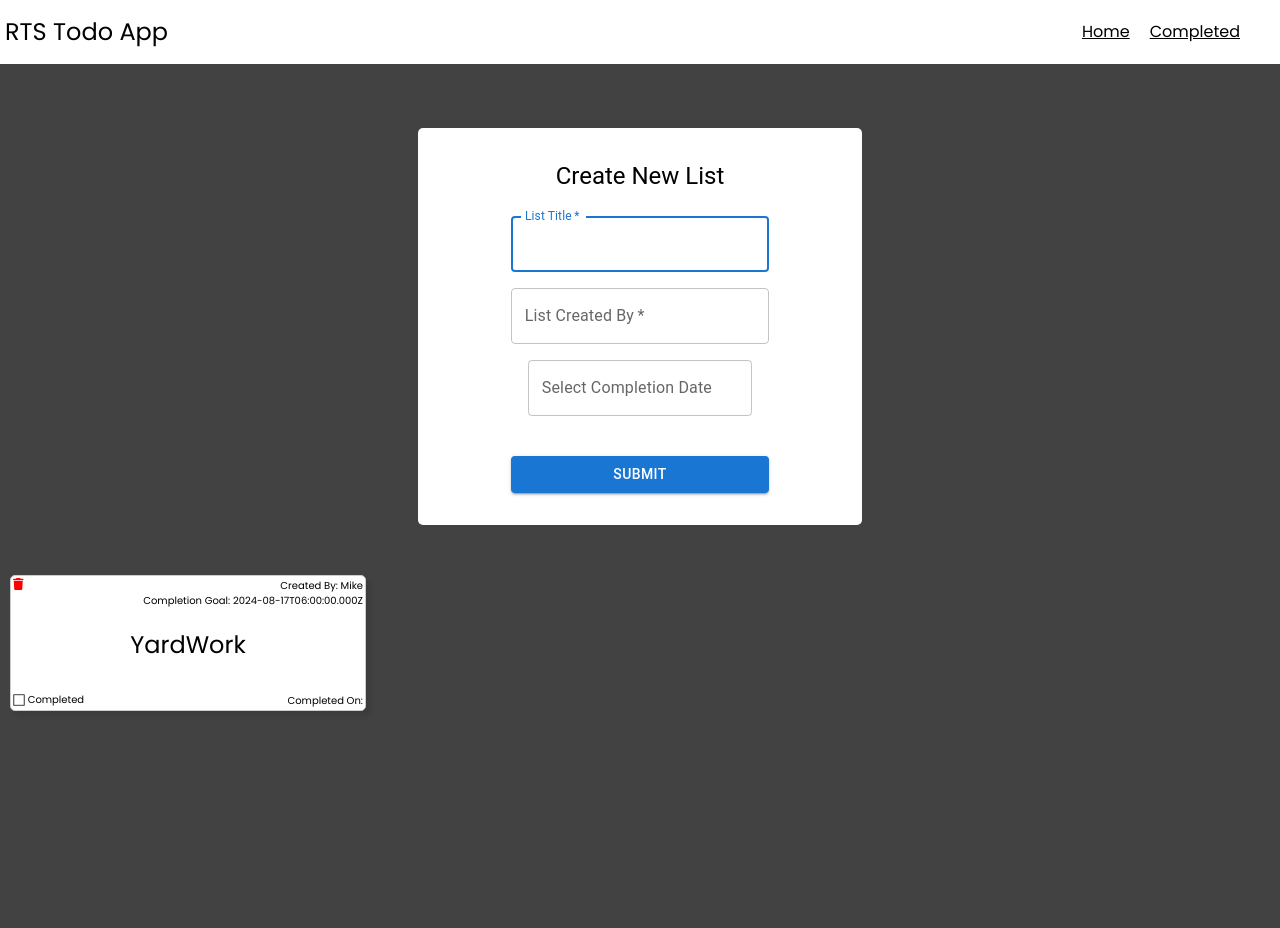
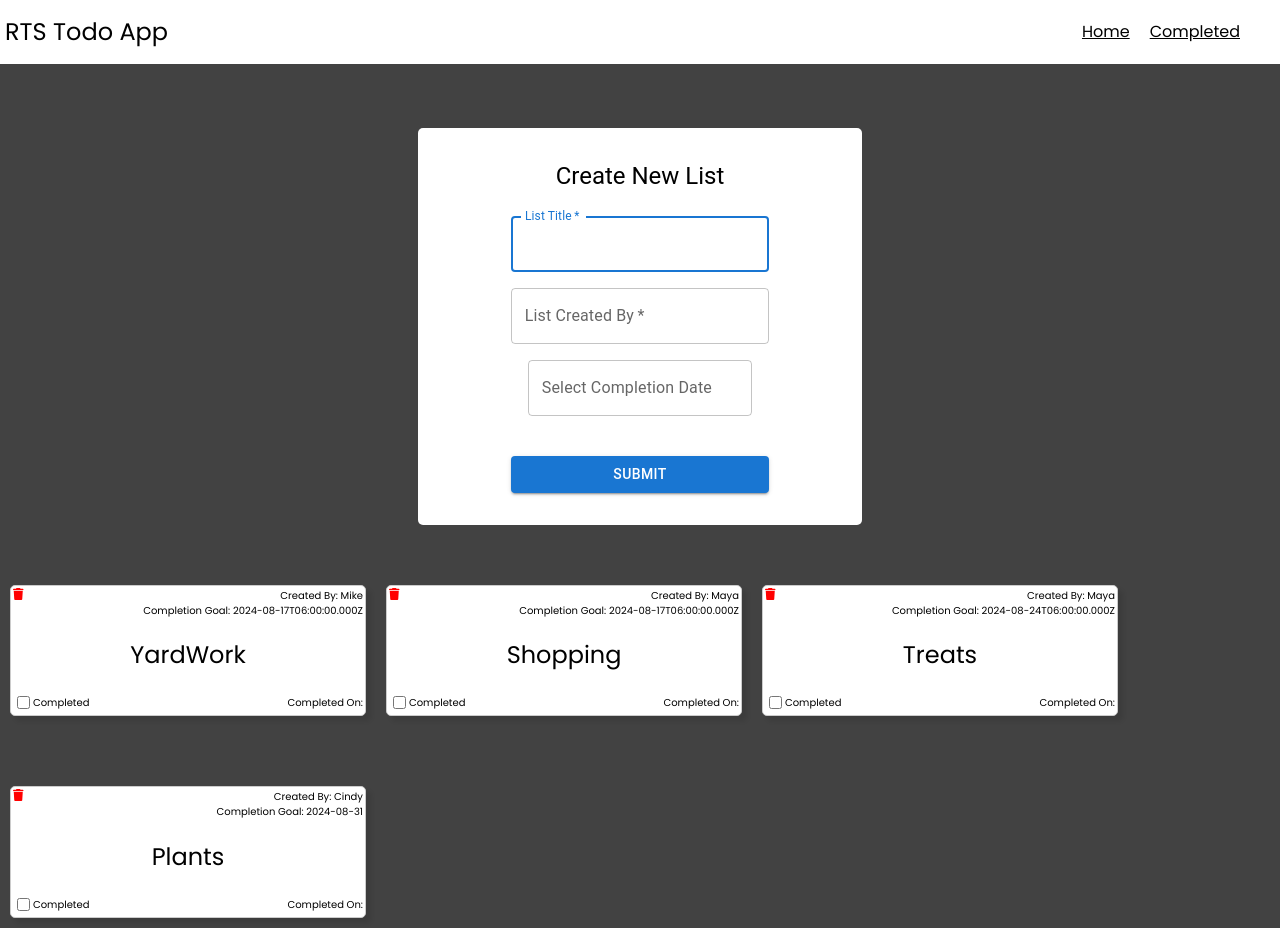
Before and after one commit to michaeladilulo/RTS-Todo-App, a React (Vite) app: page / in a window 1280 px wide. Before the commit the page ends 800 px from the top, so only its background shows below. Built offline with nearby package versions, Linux system fonts and the light colour scheme; data requests are answered from the project's data file.

Commit message:
Date Format on Completion Goal / MUI & Date shows on list complete once checked

```diff
--- a/data/db.json
+++ b/data/db.json
@@ -6,6 +6,27 @@
       "createdBy": "Mike",
       "completionGoal": "2024-08-17T06:00:00.000Z",
       "completed": false
+    },
+    {
+      "id": "5760",
+      "title": "Shopping",
+      "createdBy": "Maya",
+      "completionGoal": "2024-08-17T06:00:00.000Z",
+      "completed": false
+    },
+    {
+      "id": "8f08",
+      "title": "Treats",
+      "createdBy": "Maya",
+      "completionGoal": "2024-08-24T06:00:00.000Z",
+      "completed": false
+    },
+    {
+      "id": "082b",
+      "title": "Plants",
+      "createdBy": "Cindy",
+      "completionGoal": "2024-08-31",
+      "completed": false
     }
   ]
 }
--- a/src/App.css
+++ b/src/App.css
@@ -1,3 +1,9 @@
+.list-card-container {
+    display: flex;
+    justify-content: flex-start;
+    flex-wrap: wrap;
+}
+
 .list-card {
     margin-top: 50px;
 }
--- a/src/App.tsx
+++ b/src/App.tsx
@@ -36,6 +36,7 @@ function App() {
     <>
     <RouterProvider router={router} />
     <ListForm />
+    <div className='list-card-container'>
     {/* Array of Objects */}
     {list && Array.isArray(list) && list.length > 0 ? (
       list.map(x => (
@@ -46,6 +47,7 @@ function App() {
     ) : (
       <div>No Data To Display</div>
     )}
+    </div>
     </>
   )
 }
--- a/src/Components/ListCard/ListCard.css
+++ b/src/Components/ListCard/ListCard.css
@@ -4,7 +4,7 @@
     box-shadow: 5px 5px 5px hsla(0, 0%, 0%, 0.1);
     padding: 20px;
     margin: 10px;
-    max-width: 350px;
+    min-width: 350px;
     background-color: #ffffff;
     color: #000;
     padding-top: 2px;
@@ -53,17 +53,10 @@
     display: flex;
     justify-content: space-between;
     align-items: center;
-    margin-bottom: -7px;
+    margin-bottom: 3px;
 }
 
-.css-i4bv87-MuiSvgIcon-root {
-    height: 16px !important;
-    padding-right: 0px !important;
-    margin-right: 0px !important;
-    margin-left: -15px !important;
+.card-checkbox {
+    display: flex;
+    align-items: center;
 }
-
-.list-completed {
-    margin-left: -15px;
-    padding-left: 0px;
-}
--- a/src/Components/ListCard/ListCard.tsx
+++ b/src/Components/ListCard/ListCard.tsx
@@ -1,8 +1,7 @@
-import React, { FC } from 'react'
+import React, { FC, useState } from 'react'
 import './ListCard.css'
 import { FontAwesomeIcon } from '@fortawesome/react-fontawesome';
 import { faTrash } from '@fortawesome/free-solid-svg-icons';
-import { Checkbox } from '@mui/material';
 
 interface CardProps {
   createdBy: string,
@@ -12,6 +11,15 @@ interface CardProps {
 }
 
 const ListCard:FC<CardProps> = ({createdBy, completionGoal, title, completedOn}) => {
+  const [listComplete, setListComplete] = useState(false);
+  const [completionDate, setCompletionDate] = useState<string | null>(null);
+
+  const handleChange = (event: { target: { checked: boolean; }; }) => {
+    setListComplete(event.target.checked)
+
+    event.target.checked === true ? setCompletionDate(new Date().toISOString().substring(0, 10)) : setCompletionDate(null);
+  }
+
   return (
     <div className='card-container'>
       <div className='card-content'>
@@ -27,10 +35,10 @@ const ListCard:FC<CardProps> = ({createdBy, completionGoal, title, completedOn})
       </div>
       <div className='card-footer'>
         <span className='card-checkbox'>
-        <Checkbox /> <span className='list-completed'>Completed</span>
+        <input type ='checkbox' className='list-checkbox' onChange={handleChange}/> <span className='list-completed'>Completed</span>
         </span>
         <span>
-          <span>Completed On: {completedOn}</span>
+          <span>Completed On: {completedOn} {listComplete && completionDate ? completionDate : null}</span>
         </span>
       </div>
       </div>
--- a/src/Components/ListForm/ListForm.tsx
+++ b/src/Components/ListForm/ListForm.tsx
@@ -15,7 +15,7 @@ import './ListForm.css'
 type FormData = {
   title: string,
   createdBy: string,
-  completionGoal: Dayjs | null,
+  completionGoal?: string | null,
   completed: boolean
 }
 
@@ -35,11 +35,9 @@ const handleChange = (e: ChangeEvent<HTMLInputElement>): void => {
   }))
 }
 
-const handleDateChange = (date: Dayjs | null): void => {
-  setFormData((previousState) => ({
-    ...previousState,
-    completionGoal: date
-  }));
+const handleDateChange = (newDate: Dayjs | null): void => {
+  const formattedDate = newDate?.format('YYYY-MM-DD');
+  setFormData({...formData, completionGoal: formattedDate})
 };
 
 const handleSubmit = async (e: React.FormEvent<HTMLFormElement>): Promise<void> => {
@@ -106,7 +104,7 @@ const handleSubmit = async (e: React.FormEvent<HTMLFormElement>): Promise<void>
                 <DatePicker
                 label='Select Completion Date'
                 name='datePicker'
-                value={formData.completionGoal}
+                value={formData.completionGoal ? dayjs(formData.completionGoal) : null}
                 onChange={handleDateChange}
                 />
               </LocalizationProvider>
```
